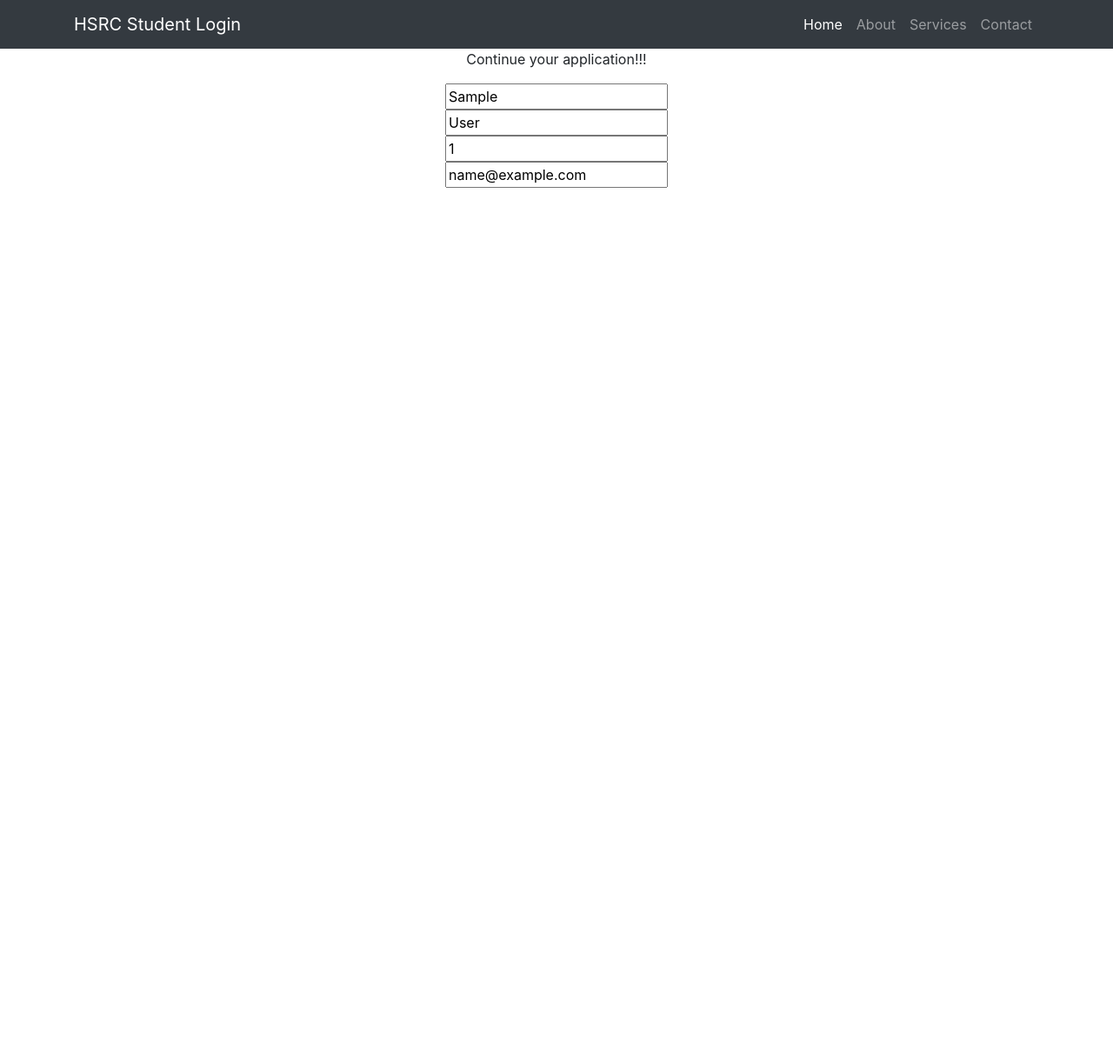
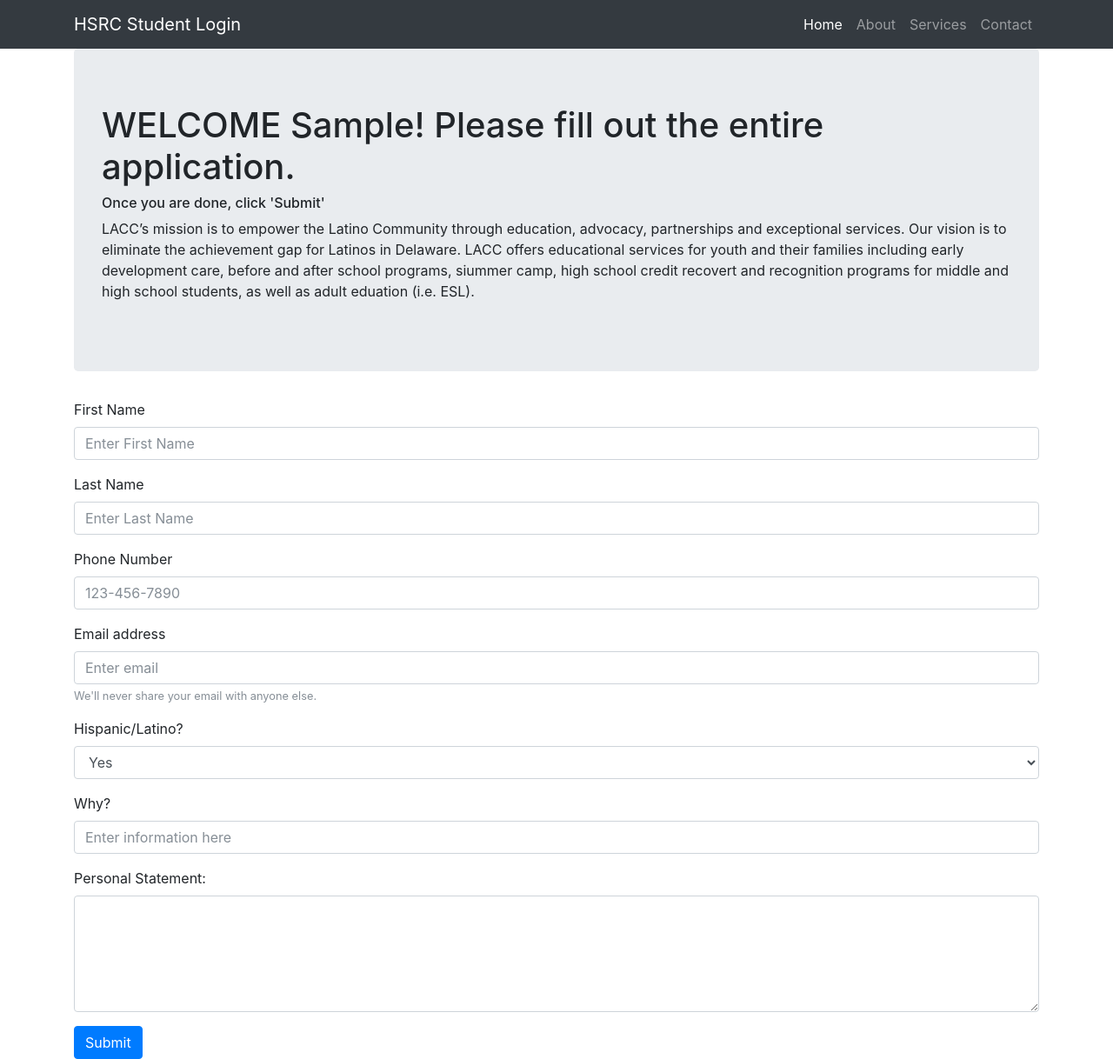
Before and after one commit to delaware2017/team-13, a Flask app: template flask-logins/templates/application.html in a window 1280 px wide. Shown: the whole page at 87% size. Before the commit the page ends 216 px from the top, so only its background shows below. Run offline with Flask 2, Linux system fonts and the light colour scheme; the template is opened without the code that fills it: most values are stand-ins (such as "Sample title", 1, 10 or a date in 2020); some libraries are stand-ins or nearby versions.

Commit message:
Designed application page

```diff
--- a/flask-logins/templates/application.html
+++ b/flask-logins/templates/application.html
@@ -52,7 +52,13 @@
 
 
       <div class = "container">
-        <div class = "container text-center">
+
+			<div class="jumbotron">
+				<h1>WELCOME {{ data.firstName }}! Please fill out the entire application.</h1>
+				<h6>Once you are done, click 'Submit'</h6>
+		    	<p>LACC’s mission is to empower the Latino Community through education, advocacy, partnerships and exceptional services.  Our vision is to eliminate the achievement gap for Latinos in Delaware.  LACC offers educational services for youth and their families including early development care, before and after school programs, siummer camp, high school credit recovert and recognition programs for middle and high school students, as well as adult eduation (i.e. ESL).</p>
+			</div>
+        <!-- <div class = "container text-center">
           {% block body %}
           <p>
             Continue your application!!!
@@ -65,34 +71,32 @@
 
           </form>
           {% endblock %}
-        </div>
-      </div>
+        </div> -->
 
 
-	       <!-- <div class="container">
+
     				 <form>
-      					<div class="col-lg-6">
+						<div>
 	      					<div class="form-group">
       							<label for="firstName">First Name</label>
       							<input type="text" class="form-control" id="firstName" placeholder="Enter First Name" required="true">
       						</div>
 						</div>
-
-      					<div class="col-lg-6">
+						<div>
   							<div class="form-group">
   								<label for="lastName">Last Name</label>
   								<input type="text" class="form-control" id="lastName" placeholder="Enter Last Name" required="true">
   							</div>
 						</div>
 
-      					<div class="col-lg-6">
+  						<div>
   							<div class="form-group">
   		  				    	<label for="phoneNumber">Phone Number</label>
   		  				    	<input type="text" class="form-control" id="phoneNumber" placeholder="123-456-7890" required="true">
   		  					</div>
   						</div>
 
-      					<div class="col-lg-6">
+  						<div>
   							<div class="form-group">
   								<label for="inputEmail">Email address</label>
   						    	<input type="email" class="form-control" id="inputEmail" placeholder="Enter email">
@@ -119,7 +123,7 @@
 
           			<button type="submit" class="btn btn-primary">Submit</button>
           		</form>
-	        </div> -->
+	        </div>
 
 
 
```
Also changed, not shown: flask-logins/templates/login.html (line endings or trailing spaces). Lines whose indentation alone changed are shown as unchanged.
